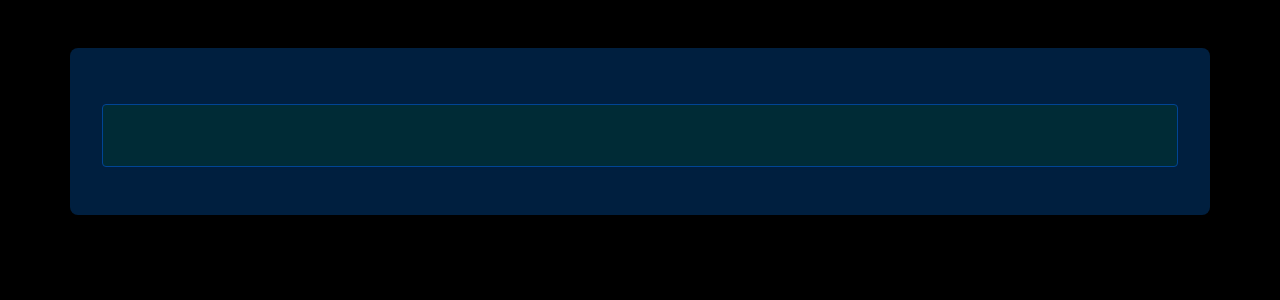
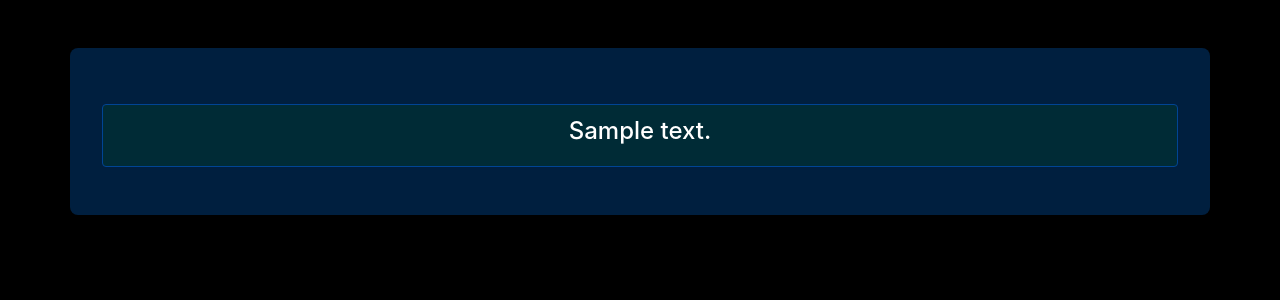
Before and after one commit to Harshsherki/Web-Application-Insurance-Price-Pridiction, a Flask app: template templates/prediction.html in a window 1280 px wide. Shown: the part 56-356 px from the top of the page. Run offline with Flask 3, Linux system fonts and the light colour scheme; the template is opened without the code that fills it: most values are stand-ins (such as "Sample title", 1, 10 or a date in 2020); parts of the project's set-up code (start-up, migrations or seed data) failed here and were passed over; some libraries are stand-ins or nearby versions.

Commit message:
Update prediction.html

```diff
--- a/templates/prediction.html
+++ b/templates/prediction.html
@@ -31,12 +31,7 @@
             color: #fff; /* White text color */
             border-color: #004494; /* Slightly darker blue border color */
         }
-        .alert-info h4 {
 
-            -webkit-background-clip: text;
-            -webkit-text-fill-color: transparent;
-            font-weight: bold;
-        }
     </style>
 </head>
 <body>
```
